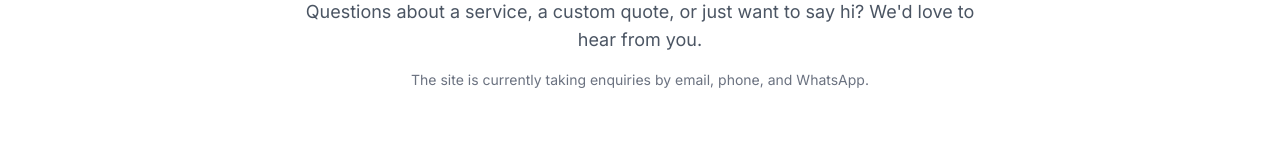
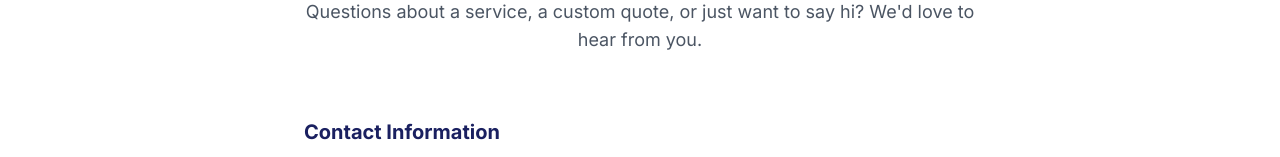
Before and after one commit to unbeatablerajiv/wowdetailing, a React (Vite) app in the folder client/: page /contact in a window 1280 px wide. Shown: the part 258-415 px from the top of the page. Built offline with nearby package versions, Linux system fonts and the light colour scheme; no server answers.

Commit message:
Remove contact enquiry notice

```diff
--- a/client/src/pages/ContactPage.jsx
+++ b/client/src/pages/ContactPage.jsx
@@ -27,9 +27,6 @@ export default function ContactPage() {
           <h1 className="section-heading mt-2">Get in Touch</h1>
           <p className="section-subheading mx-auto mt-4">
             Questions about a service, a custom quote, or just want to say hi? We'd love to hear from you.
-          </p>
-          <p className="text-sm text-gray-500 mt-4">
-            The site is currently taking enquiries by email, phone, and WhatsApp.
           </p>
         </div>
 
```
